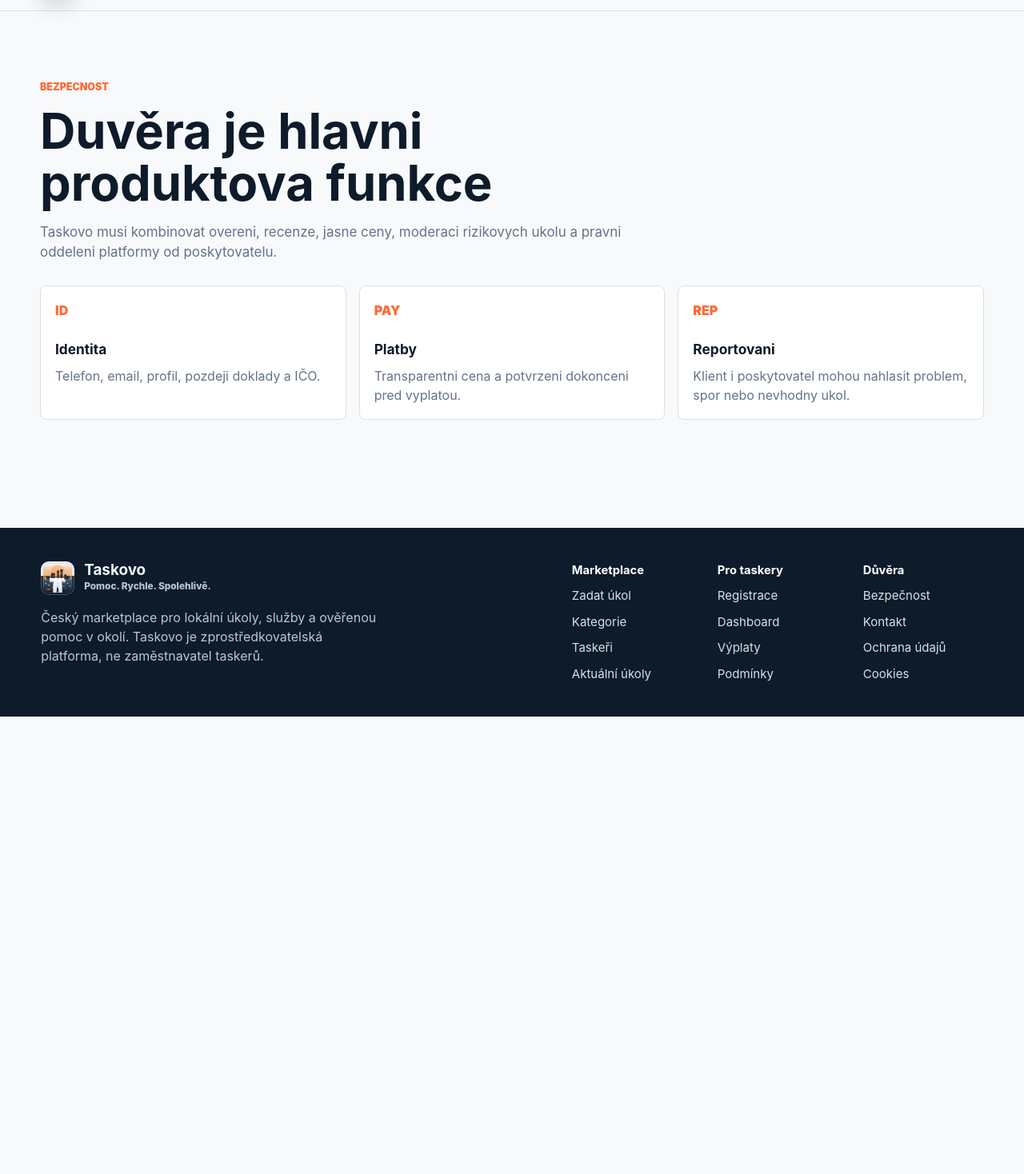
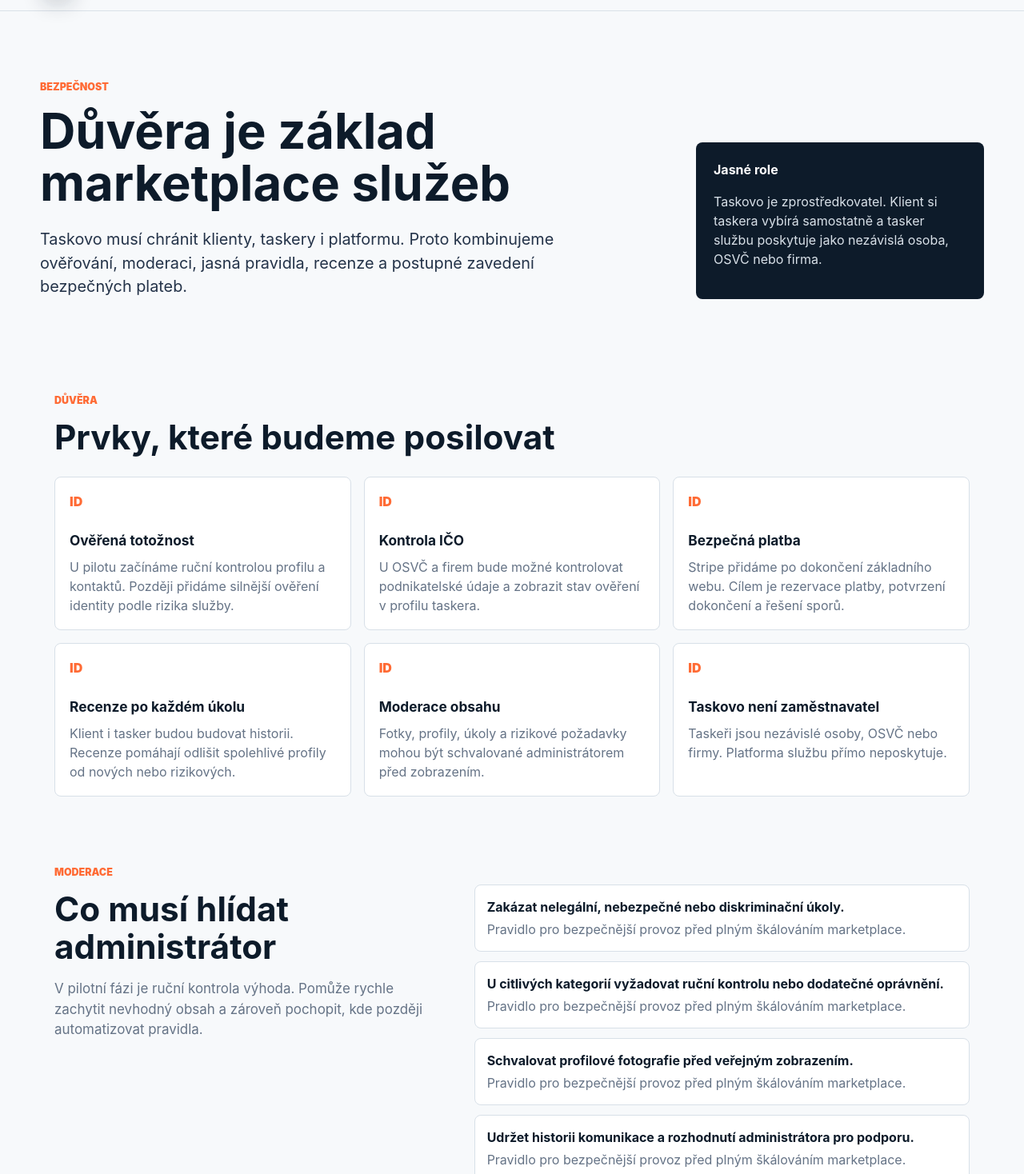
Before and after one commit to kaziodimm/taskovo-app, a Next.js app: page /bezpecnost in a window 1280 px wide. Shown: the part 62-1530 px from the top of the page at 80% size. Before the commit the page ends 958 px from the top, so only its background shows below. Built offline with nearby package versions, Linux system fonts and the light colour scheme; no server answers.

Commit message:
Expand safety content page

```diff
--- a/app/bezpecnost/page.tsx
+++ b/app/bezpecnost/page.tsx
@@ -1,8 +1,58 @@
 import { Footer } from "@/components/Footer";
 import { Header } from "@/components/Header";
 
+const trustBlocks = [
+  ["Ověřená totožnost", "U pilotu začínáme ruční kontrolou profilu a kontaktů. Později přidáme silnější ověření identity podle rizika služby."],
+  ["Kontrola IČO", "U OSVČ a firem bude možné kontrolovat podnikatelské údaje a zobrazit stav ověření v profilu taskera."],
+  ["Bezpečná platba", "Stripe přidáme po dokončení základního webu. Cílem je rezervace platby, potvrzení dokončení a řešení sporů."],
+  ["Recenze po každém úkolu", "Klient i tasker budou budovat historii. Recenze pomáhají odlišit spolehlivé profily od nových nebo rizikových."],
+  ["Moderace obsahu", "Fotky, profily, úkoly a rizikové požadavky mohou být schvalované administrátorem před zobrazením."],
+  ["Taskovo není zaměstnavatel", "Taskeři jsou nezávislé osoby, OSVČ nebo firmy. Platforma službu přímo neposkytuje."],
+];
+
+const riskRules = [
+  "Zakázat nelegální, nebezpečné nebo diskriminační úkoly.",
+  "U citlivých kategorií vyžadovat ruční kontrolu nebo dodatečné oprávnění.",
+  "Schvalovat profilové fotografie před veřejným zobrazením.",
+  "Udržet historii komunikace a rozhodnutí administrátora pro podporu.",
+];
+
 export default function SafetyPage() {
   return (
-    <><Header /><main className="page-shell"><section className="section-title"><p className="kicker">Bezpecnost</p><h1 className="page-title">Duvěra je hlavni produktova funkce</h1><p>Taskovo musi kombinovat overeni, recenze, jasne ceny, moderaci rizikovych ukolu a pravni oddeleni platformy od poskytovatelu.</p></section><div className="trust-grid"><article><span className="trust-icon">ID</span><h3>Identita</h3><p>Telefon, email, profil, pozdeji doklady a IČO.</p></article><article><span className="trust-icon">PAY</span><h3>Platby</h3><p>Transparentni cena a potvrzeni dokonceni pred vyplatou.</p></article><article><span className="trust-icon">REP</span><h3>Reportovani</h3><p>Klient i poskytovatel mohou nahlasit problem, spor nebo nevhodny ukol.</p></article></div></main><Footer /></>
+    <>
+      <Header />
+      <main className="page-shell">
+        <section className="page-hero">
+          <div>
+            <p className="kicker">Bezpečnost</p>
+            <h1 className="page-title">Důvěra je základ marketplace služeb</h1>
+            <p className="hero-lead">Taskovo musí chránit klienty, taskery i platformu. Proto kombinujeme ověřování, moderaci, jasná pravidla, recenze a postupné zavedení bezpečných plateb.</p>
+          </div>
+          <div className="page-hero-card">
+            <strong>Jasné role</strong>
+            <p>Taskovo je zprostředkovatel. Klient si taskera vybírá samostatně a tasker službu poskytuje jako nezávislá osoba, OSVČ nebo firma.</p>
+          </div>
+        </section>
+
+        <section className="section">
+          <div className="section-heading-row"><div><p className="kicker">Důvěra</p><h2>Prvky, které budeme posilovat</h2></div></div>
+          <div className="trust-grid">
+            {trustBlocks.map(([title, text]) => <article key={title}><span className="trust-icon">ID</span><h3>{title}</h3><p>{text}</p></article>)}
+          </div>
+        </section>
+
+        <section className="section split">
+          <div className="section-title">
+            <p className="kicker">Moderace</p>
+            <h2>Co musí hlídat administrátor</h2>
+            <p>V pilotní fázi je ruční kontrola výhoda. Pomůže rychle zachytit nevhodný obsah a zároveň pochopit, kde později automatizovat pravidla.</p>
+          </div>
+          <div className="feature-list">
+            {riskRules.map((rule) => <div key={rule}><strong>{rule}</strong><span>Pravidlo pro bezpečnější provoz před plným škálováním marketplace.</span></div>)}
+          </div>
+        </section>
+      </main>
+      <Footer />
+    </>
   );
 }
```
